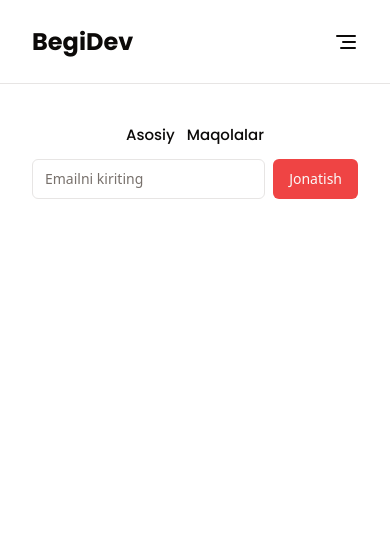
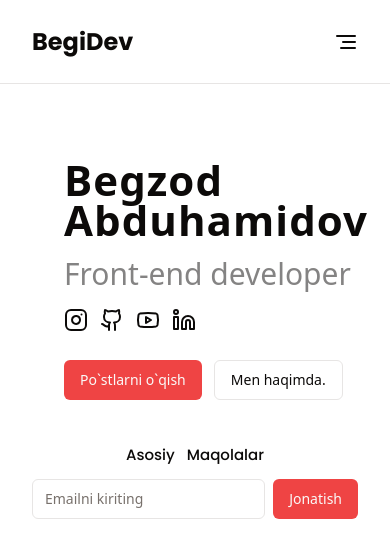
Before and after one commit to BegiDev/blog, a Next.js app: page / in a window 390 px wide. Shown: the top 558 px of the page. Built offline with nearby package versions, Linux system fonts and the light colour scheme.

Commit message:
add about me page and responsive

```diff
--- a/app/(root)/(home)/page.tsx
+++ b/app/(root)/(home)/page.tsx
@@ -1,7 +1,41 @@
+import Image from "next/image";
+import Avatar from "../../../public/avatar.jpg";
+import Link from "next/link";
+import { Github, Instagram, Linkedin, Youtube } from "lucide-react";
+import { Button } from "@/components/ui/button";
+
 function HomePage() {
   return (
-    <div>HomePage</div>
-  )
+    <div className="md:max-w-[1000px] md:m-[auto] mt-[160px] md:mt-48">
+      <div className="flex items-center container gap-7">
+        <Image src={Avatar} alt="Avatar" className="hidden md:block md:rounded-full md:h-36 md:w-36" />
+        <div className="leading-10 font-sourceSans">
+          <h1 className="text-[42px] font-bold leading-10	 text-[rgba(0, 0, 0, .85)] tracking-wide">
+            Begzod Abduhamidov
+          </h1>
+          <p className="text-3xl py-4 opacity-50">Front-end developer</p>
+          <div className="flex gap-3">
+            <Link href={"https://www.instagram.com/begi.dev/"}>
+              <Instagram />
+            </Link>
+            <Link href={"https://github.com/BegiDev/"}>
+              <Github />
+            </Link>
+            <Link href={"https://youtube.com"}>
+              <Youtube />
+            </Link>
+            <Link href={"https://www.linkedin.com/"}>
+              <Linkedin />
+            </Link>
+          </div>
+        </div>
+      </div>
+      <div className="mt-7 ml-8">
+        <Button variant="destructive">Po`stlarni o`qish</Button>
+        <Button className="ml-3" variant={'outline'}>Men haqimda.</Button>
+      </div>
+    </div>
+  );
 }
 
-export default HomePage
+export default HomePage;
--- a/app/(root)/_components/footer.tsx
+++ b/app/(root)/_components/footer.tsx
@@ -5,7 +5,7 @@ import Link from "next/link";
 
 function Footer() {
   return (
-    <footer className="flex py-24 flex-col container max-w-2xl">
+    <footer className="flex pt-10 flex-col container max-w-2xl">
       <ul className="flex justify-center text-center font-poppins gap-1 md:gap-4">
         {navLinks.map((item) => (
           <Link href={item.route} key={item.route} className="hover:bg-blue-300/20 px-[4px] py-[4px] md:px-1 cursor-pointer rounded-sm transition-colors font-medium text-[15px] md:text-base">
--- /dev/null
+++ b/app/(root)/blogs/page.tsx
@@ -0,0 +1,7 @@
+function BlogsPage() {
+  return (
+    <div>BlogsPage</div>
+  )
+}
+
+export default BlogsPage
--- a/app/layout.tsx
+++ b/app/layout.tsx
@@ -1,5 +1,5 @@
 import type { Metadata } from "next";
-import { Poppins } from "next/font/google";
+import { Poppins, Source_Sans_3 } from "next/font/google";
 import "./globals.css";
 import { ChildProps } from "@/types";
 import { ThemeProvider } from "@/components/providers/theme-provider";
@@ -10,8 +10,14 @@ const poppins = Poppins({
   variable: "--font-poppins",
 });
 
+const sourceSans = Source_Sans_3({
+  weight: ["400", "500", "600", "700", "800", "900"],
+  subsets: ["latin"],
+  variable: "--font-source-sans-3",
+});
+
 export const metadata: Metadata = {
-  title: "Foydali maqolalar",
+  title: "Begzod's blog",
   description:
     "Dasturlash haqida maqolalar, turli xil chellangelar va foydali maslahatlar.",
 };
@@ -20,7 +26,7 @@ function RootLayout({ children }: ChildProps) {
   return (
     <html lang="en" suppressHydrationWarning>
       <body
-        className={`${poppins.variable} overflow-x-hidden`}
+        className={`${poppins.variable} ${sourceSans.variable} overflow-x-hidden`}
       >
         <ThemeProvider
           attribute="class"
--- a/constant/index.ts
+++ b/constant/index.ts
@@ -1,4 +1,4 @@
-import { Home, Newspaper } from "lucide-react";
+import { Home, Newspaper, Youtube, Github, Instagram  } from "lucide-react";
 
 export const navLinks = [
   { name: "Asosiy", route: "/", icon: Home, id: 0 },
--- a/tailwind.config.ts
+++ b/tailwind.config.ts
@@ -60,6 +60,7 @@ const config = {
       },
       fontFamily: {
         poppins: ["var(--font-poppins)"],
+        sourceSans: ["var(--font-source-sans)"],
       },
       borderRadius: {
         lg: "var(--radius)",
```
Also changed, not shown: app/(root)/layout.tsx (+4 -3 lines), app/globals.css (line endings or trailing spaces), public/avatar.jpg (added).
